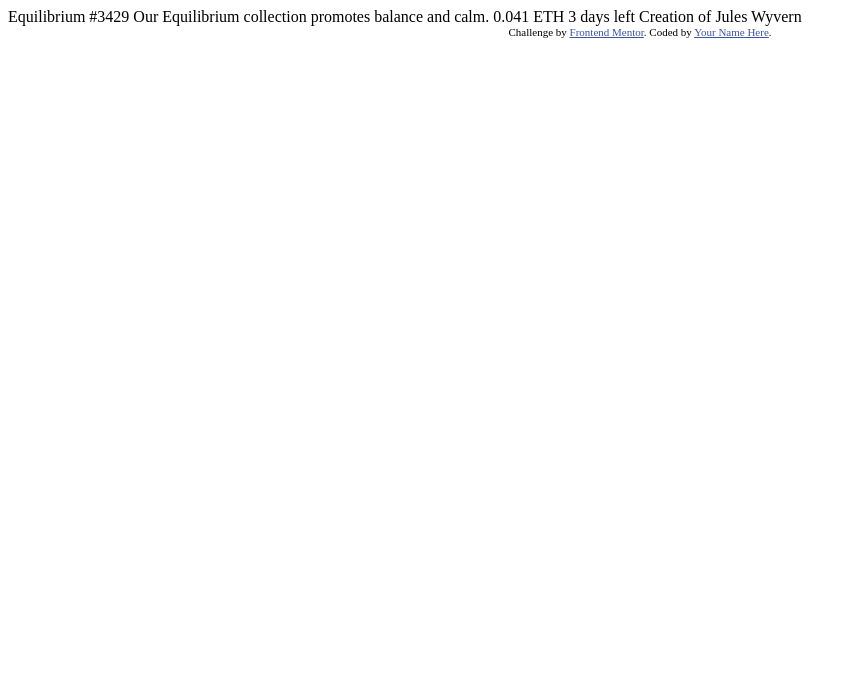
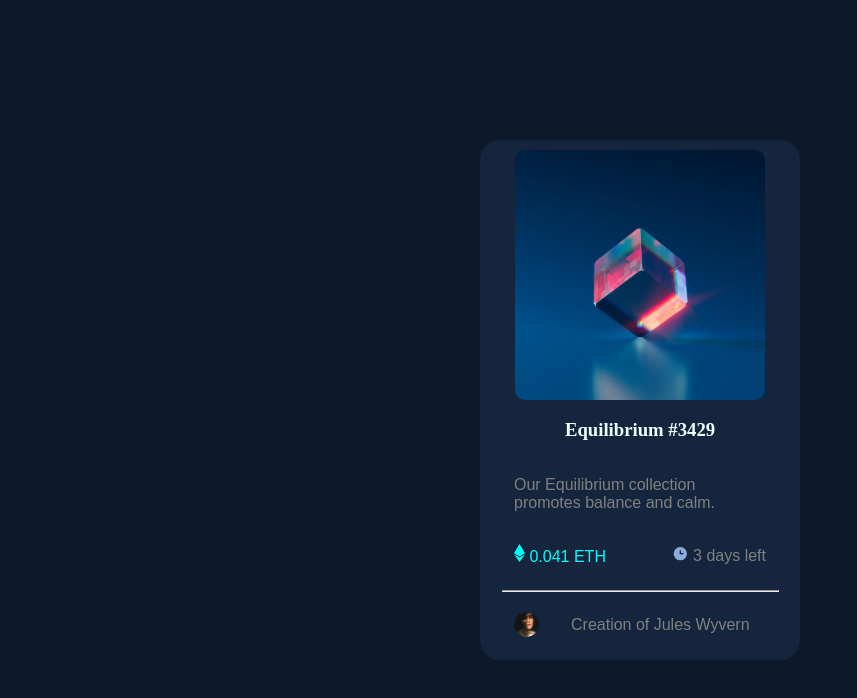
Before and after one commit to mawjaljadirjy/nft-preview-card-component-main, a plain HTML site: page index.html in a window 1280 px wide. Shown: the whole page, without its empty margins (0-857 px from the left). Drawn offline with Linux system fonts and the light colour scheme.

Commit message:
second commit

```diff
--- a/index.html
+++ b/index.html
@@ -5,29 +5,45 @@
   <meta name="viewport" content="width=device-width, initial-scale=1.0"> <!-- displays site properly based on user's device -->
 
   <link rel="icon" type="image/png" sizes="32x32" href="./images/favicon-32x32.png">
+  <link rel="stylesheet" href="./style.css">
 
   <title>Frontend Mentor | NFT preview card component</title>
 
   <!-- Feel free to remove these styles or customise in your own stylesheet 👍 -->
-  <style>
+  <!-- <style>
     .attribution { font-size: 11px; text-align: center; }
     .attribution a { color: hsl(228, 45%, 44%); }
-  </style>
+  </style> -->
+  <!-- Challenge by <a href="https://www.frontendmentor.io?ref=challenge" target="_blank">Frontend Mentor</a>.  -->
+    <!-- Coded by <a href="#">Your Name Here</a>. -->
 </head>
 <body>
 
-  Equilibrium #3429
 
-  Our Equilibrium collection promotes balance and calm.
-
-  0.041 ETH
-  3 days left
-
-  Creation of Jules Wyvern
 
   <div class="attribution">
-    Challenge by <a href="https://www.frontendmentor.io?ref=challenge" target="_blank">Frontend Mentor</a>.
-    Coded by <a href="#">Your Name Here</a>.
+    <img src="images/image-equilibrium.jpg">
+    <h3>Equilibrium #3429</h3>
+
+    <p class="description">Our Equilibrium collection promotes balance and calm.</p>
+    <div class="subConatiner">
+      <p class="left" >
+        <svg width="11" height="18" xmlns="http://www.w3.org/2000/svg"><path d="M11 10.216 5.5 18 0 10.216l5.5 3.263 5.5-3.262ZM5.5 0l5.496 9.169L5.5 12.43 0 9.17 5.5 0Z" fill="#00FFF8" class="Eth"/></svg>
+        0.041 ETH </p>
+
+        <p class="right">
+          <svg width="17" height="16"  xmlns="http://www.w3.org/2000/svg"><path d="M8.305 2.007a6.667 6.667 0 1 0 0 13.334 6.667 6.667 0 0 0 0-13.334Zm2.667 7.334H8.305a.667.667 0 0 1-.667-.667V6.007a.667.667 0 0 1 1.334 0v2h2a.667.667 0 0 1 0 1.334Z" fill="#8BACD9"/ class="clock"></svg>
+            3 days left</p>
+
+
+    </div>
+    <hr>
+    <div class="subConatinerDown"><img class="avatar" src="./images/image-avatar.png"><p class="end"> Creation of Jules Wyvern</p>
+      </div>
+
+
+
+
   </div>
 </body>
 </html>
--- /dev/null
+++ b/style.css
@@ -0,0 +1,89 @@
+
+body{
+    background-color:hsl(217, 54%, 11%);
+    display: flex;
+    justify-content: center;
+    align-items: center;
+    height: 100vh;
+    margin: 0;
+  }
+
+.attribution{
+
+    background-color:hsl(216, 50%, 16%);
+    display: flex;
+    flex-direction: column;
+    justify-content: center;
+    margin: 195px 10px;
+    align-items: center;
+    padding: 10px ;
+    border-radius: 20px;
+    width:300px;
+
+
+  }
+
+  .subConatiner{
+    display: flex;
+    flex-direction: row;
+    width: 100%;
+    justify-content: space-between;
+    align-items: center;
+  }
+
+
+
+  .subConatinerDown{
+    display: flex;
+    flex-direction: row;
+    width: 100%;
+    align-items: center;
+  }
+  .subConatinerDown p{
+    font-family: Arial, Helvetica, sans-serif;
+    text-align: left;
+    color: gray;
+    padding: 0 8px;
+  }
+
+img{
+    width:250px;
+    height:250px;
+    border-radius: 10px;
+
+
+}
+
+h3{
+    /* font-size: 25px;
+    font-family: 'Times New Roman', Times, serif; */
+    text-align :left;
+    color:azure;
+}
+p{
+    /* font-size: 20px; */
+    font-family: Arial, Helvetica, sans-serif;
+    text-align: left;
+    color: gray;
+    padding: 0 24px;
+
+}
+hr{
+    width: 275px;
+}
+.avatar{
+    width:25px;
+    height:25px;
+    vertical-align: middle;
+    border-radius: 50%; padding: 0 24px;
+    /* justify-content: left;
+  padding: 0 24px;
+    border-color: burlywood;
+    border: 5px solid; */
+
+
+}
+.left{
+    text-align :left;
+    color: aqua;
+}
```
